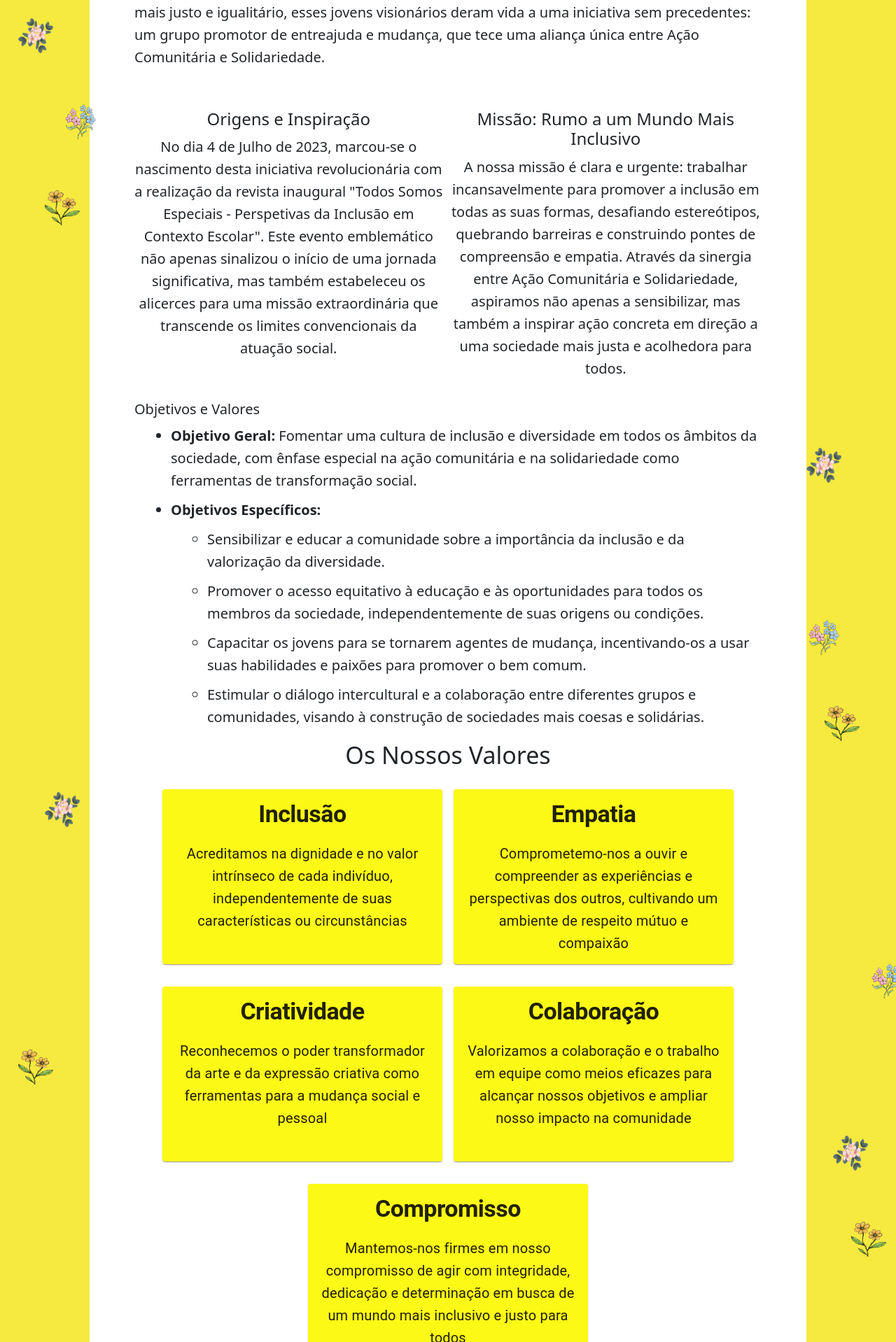
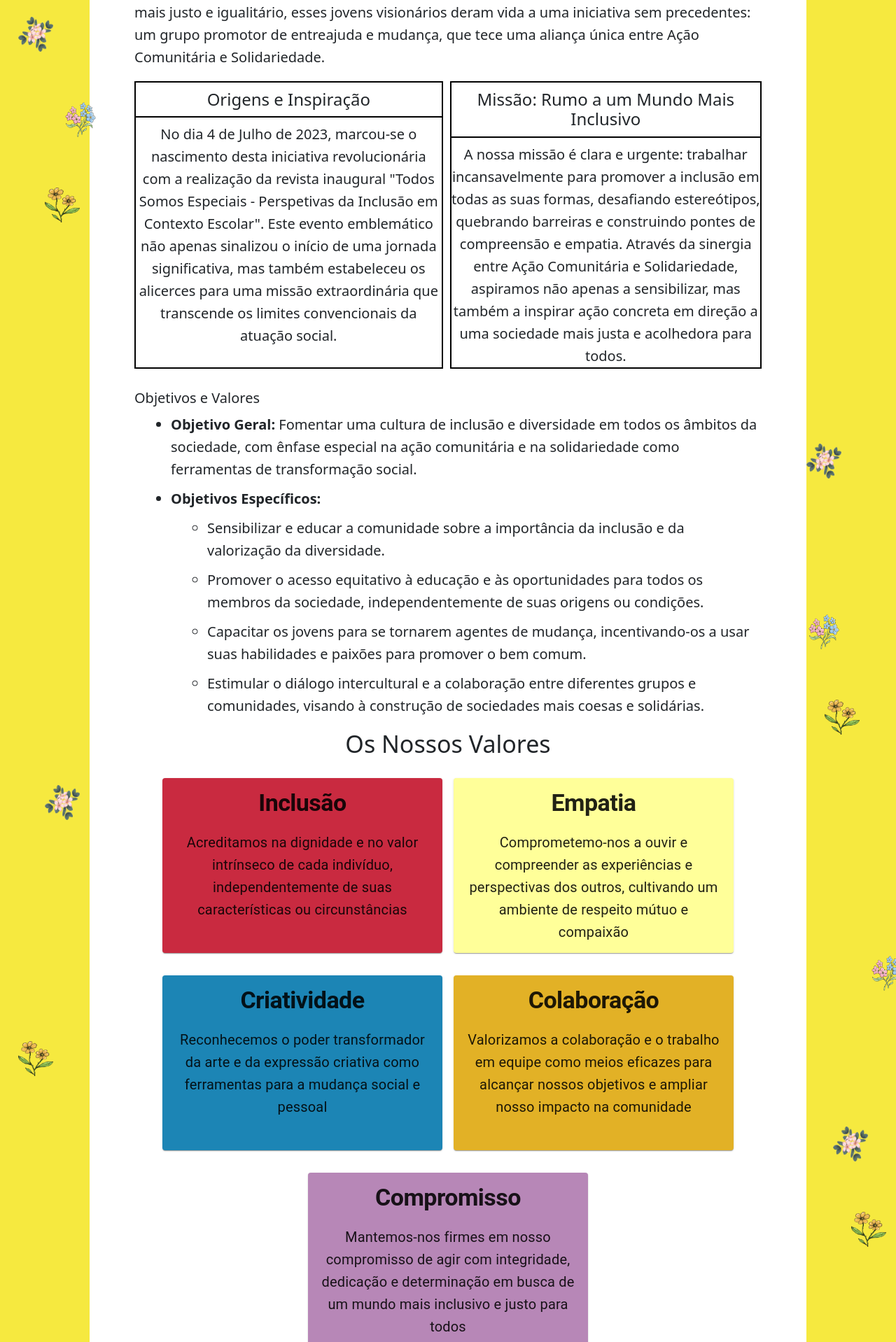
Before and after one commit to Fogo002/Fogo002.github.io, a React (Create React App) app in the folder my-app/: page / in a window 1280 px wide. Shown: the part 342-2260 px from the top of the page at 70% size. Built offline with nearby package versions, Linux system fonts and the light colour scheme; a web font is replaced by a local one.

Commit message:
valores com cores + origens e missao com tabela

```diff
--- a/my-app/src/pages/HomePage/HomePage.css
+++ b/my-app/src/pages/HomePage/HomePage.css
@@ -24,8 +24,6 @@
 
 .HomePage h2 {
     font-size: 24px;
-    margin-top: 40px;
-    margin-bottom: 10px;
 }
 
 .HomePage h3 {
@@ -63,6 +61,27 @@
     margin-bottom: 0;
 }
 
+.HomePage .origens{
+    border: 2px solid black;
+}
+
+.HomePage .origens h2{
+    border-bottom: 2px solid black;
+    padding-top: 10px;
+    padding-bottom: 10px;
+}
+
+.HomePage .missao{
+    border: 2px solid black;
+}
+
+.HomePage .missao h2{
+    border-bottom: 2px solid black;
+    padding-top: 10px;
+    padding-bottom: 10px;
+}
+
+
 @media (max-width: 900px) {
     .HomePage h1 {
         font-size: 26px;
--- a/my-app/src/pages/HomePage/HomePage.tsx
+++ b/my-app/src/pages/HomePage/HomePage.tsx
@@ -21,7 +21,6 @@ const Item = styled(Paper)(({ theme }) => ({
 
 const StyledPaper = styled(Paper)(({ theme }) => ({
   ...theme.typography.body2,
-  backgroundColor: 'rgb(253, 249, 22);',
   padding: theme.spacing(2),
   maxWidth: 400,
   textAlign: 'center',
@@ -96,12 +95,12 @@ const HomePage = () => {
           <p>No coração do distrito de Braga, um grupo diversificado de jovens apaixonados, provenientes de diferentes áreas de formação, uniu-se em prol de uma causa comum: a promoção da inclusão e a transformação de realidades. Movidos por uma visão compartilhada de um mundo mais justo e igualitário, esses jovens visionários deram vida a uma iniciativa sem precedentes: um grupo promotor de entreajuda e mudança, que tece uma aliança única entre Ação Comunitária e Solidariedade.</p>
 
           <div style={{ display: "flex", flexDirection: isSmallScreen ? "column" : "row", gap: "10px", textAlign: "center", marginBottom: "10px" }}>
-            <div>
+            <div className={isSmallScreen ? "" : 'origens'}>
               <h2>Origens e Inspiração</h2>
               <p>No dia 4 de Julho de 2023, marcou-se o nascimento desta iniciativa revolucionária com a realização da revista inaugural "Todos Somos Especiais - Perspetivas da Inclusão em Contexto Escolar". Este evento emblemático não apenas sinalizou o início de uma jornada significativa, mas também estabeleceu os alicerces para uma missão extraordinária que transcende os limites convencionais da atuação social.</p>
 
             </div>
-            <div>
+            <div className={isSmallScreen ? "" : 'missao'}>
               <h2>Missão: Rumo a um Mundo Mais Inclusivo</h2>
               <p>A nossa missão é clara e urgente: trabalhar incansavelmente para promover a inclusão em todas as suas formas, desafiando estereótipos, quebrando barreiras e construindo pontes de compreensão e empatia. Através da sinergia entre Ação Comunitária e Solidariedade, aspiramos não apenas a sensibilizar, mas também a inspirar ação concreta em direção a uma sociedade mais justa e acolhedora para todos.</p>
 
@@ -131,7 +130,7 @@ const HomePage = () => {
             <Box sx={{ flexGrow: 1 }}>
               <Grid container spacing={2} justifyContent="center">
                 <Grid item>
-                  <StyledPaper sx={{ my: 1, p: 2, height: 250 }}>
+                  <StyledPaper sx={{ my: 1, p: 2, height: 250,backgroundColor: '#c92a40', }}>
                     <Typography variant="h1" gutterBottom fontWeight={700}>
                       Inclusão
                     </Typography>
@@ -141,7 +140,7 @@ const HomePage = () => {
                   </StyledPaper>
                 </Grid>
                 <Grid item>
-                  <StyledPaper sx={{ my: 1, p: 2, height: 250 }}>
+                  <StyledPaper sx={{ my: 1, p: 2, height: 250,backgroundColor: '#ffff99', }}>
                     <Typography variant="h1" gutterBottom fontWeight={700}>
                       Empatia
                     </Typography>
@@ -151,7 +150,7 @@ const HomePage = () => {
                   </StyledPaper>
                 </Grid>
                 <Grid item>
-                  <StyledPaper sx={{ my: 1, p: 2, height: 250 }}>
+                  <StyledPaper sx={{ my: 1, p: 2, height: 250 ,backgroundColor: 'rgba(28,133,181,255)',}}>
                     <Typography variant="h1" gutterBottom fontWeight={700}>
                       Criatividade                    </Typography>
                     <Typography>
@@ -160,7 +159,7 @@ const HomePage = () => {
                   </StyledPaper>
                 </Grid>
                 <Grid item>
-                  <StyledPaper sx={{ my: 1, p: 2, height: 250 }}>
+                  <StyledPaper sx={{ my: 1, p: 2, height: 250,backgroundColor: '#e2b126', }}>
                     <Typography variant="h1" gutterBottom fontWeight={700}>
                       Colaboração
                     </Typography>
@@ -170,7 +169,7 @@ const HomePage = () => {
                   </StyledPaper>
                 </Grid>
                 <Grid item>
-                  <StyledPaper sx={{ my: 1, p: 2, height: 250 }}>
+                  <StyledPaper sx={{ my: 1, p: 2, height: 250,backgroundColor: '#b787b7', }}>
                     <Typography variant="h1" gutterBottom fontWeight={700}>
                       Compromisso
                     </Typography>
```
